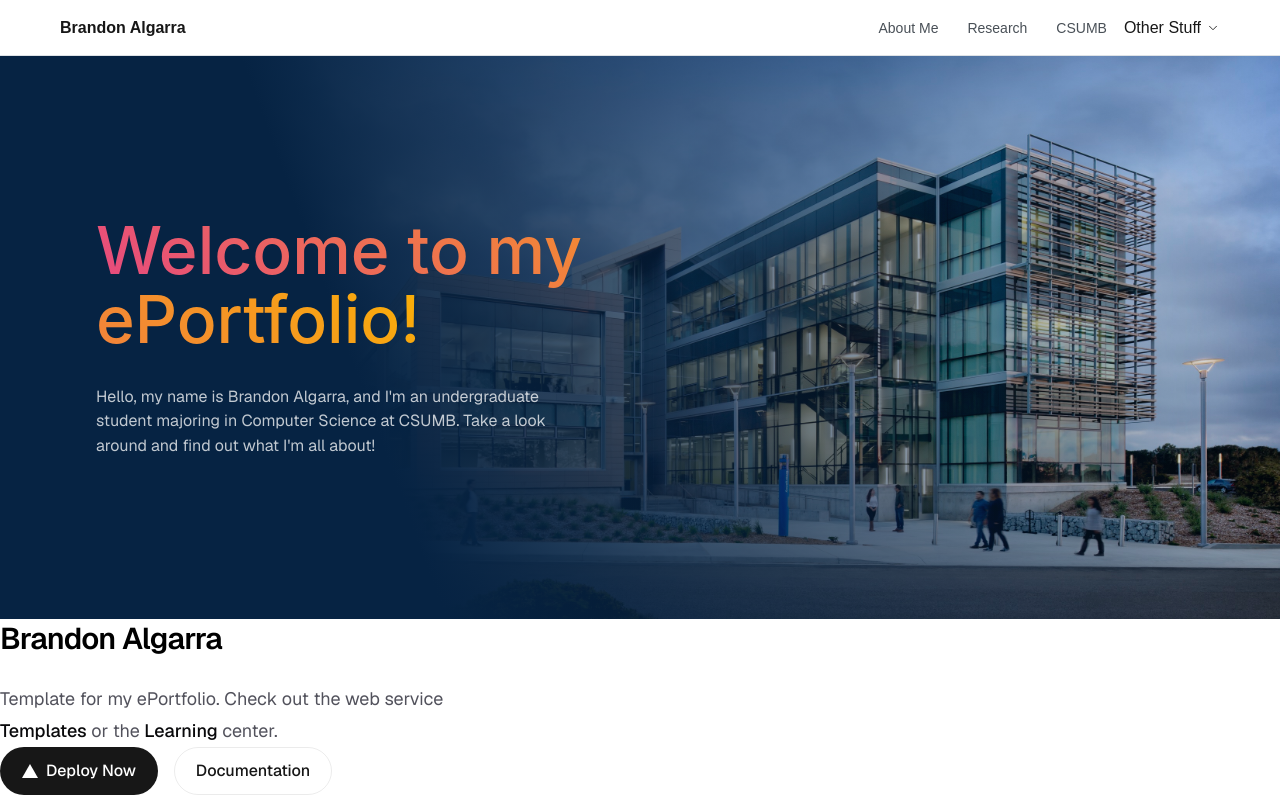
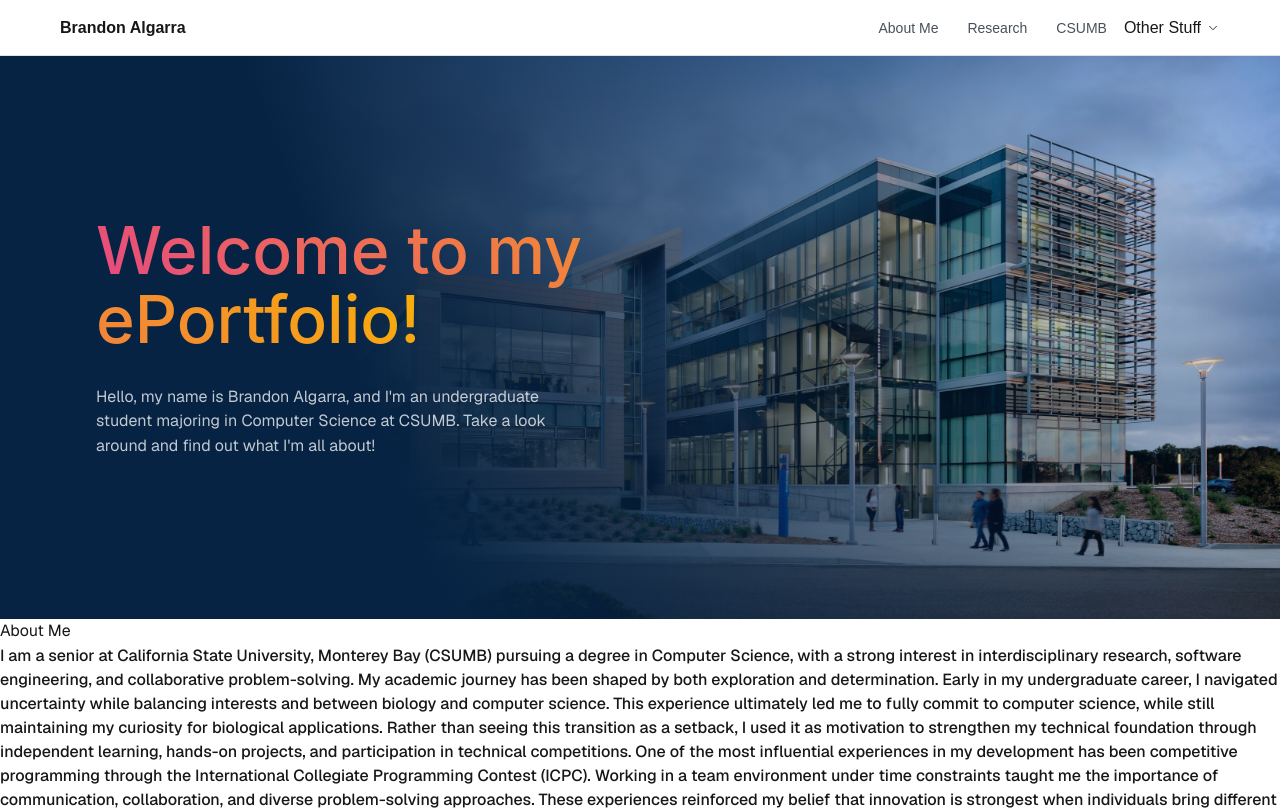
Before and after one commit to BAlgarra/ePortfolio, a Next.js app: page / in a window 1280 px wide. Shown: the top 810 px of the page. Built offline with nearby package versions, Linux system fonts and the light colour scheme.

Commit message:
Added to About Me

```diff
--- a/app/page.tsx
+++ b/app/page.tsx
@@ -7,52 +7,14 @@ export default function Home() {
       <main className="flex min-h-screen w-full flex-col bg-white dark:bg-black sm:items-start">
         <HeroImageRight/>
         <div className="flex flex-col items-center gap-6 text-center sm:items-start sm:text-left">
-
-          <h1 className="max-w-xs text-3xl font-semibold leading-10 tracking-tight text-black dark:text-zinc-50">
-            Brandon Algarra
-          </h1>
-          <p className="max-w-md text-lg leading-8 text-zinc-600 dark:text-zinc-400">
-            Template for my ePortfolio. Check out the web service{" "}
-            <a
-              href="https://rnamotifcontrastwebservice.vercel.app/"
-              className="font-medium text-zinc-950 dark:text-zinc-50"
-            >
-              Templates
-            </a>{" "}
-            or the{" "}
-            <a
-              href="https://nextjs.org/learn?utm_source=create-next-app&utm_medium=appdir-template-tw&utm_campaign=create-next-app"
-              className="font-medium text-zinc-950 dark:text-zinc-50"
-            >
-              Learning
-            </a>{" "}
-            center.
-          </p>
+          About Me
         </div>
         <div className="flex flex-col gap-4 text-base font-medium sm:flex-row">
-          <a
-            className="flex h-12 w-full items-center justify-center gap-2 rounded-full bg-foreground px-5 text-background transition-colors hover:bg-[#383838] dark:hover:bg-[#ccc] md:w-[158px]"
-            href="https://vercel.com/new?utm_source=create-next-app&utm_medium=appdir-template-tw&utm_campaign=create-next-app"
-            target="_blank"
-            rel="noopener noreferrer"
-          >
-            <Image
-              className="dark:invert"
-              src="/vercel.svg"
-              alt="Vercel logomark"
-              width={16}
-              height={16}
-            />
-            Deploy Now
-          </a>
-          <a
-            className="flex h-12 w-full items-center justify-center rounded-full border border-solid border-black/[.08] px-5 transition-colors hover:border-transparent hover:bg-black/[.04] dark:border-white/[.145] dark:hover:bg-[#1a1a1a] md:w-[158px]"
-            href="https://nextjs.org/docs?utm_source=create-next-app&utm_medium=appdir-template-tw&utm_campaign=create-next-app"
-            target="_blank"
-            rel="noopener noreferrer"
-          >
-            Documentation
-          </a>
+          I am a senior at California State University, Monterey Bay (CSUMB) pursuing a degree in Computer Science, with a strong interest in interdisciplinary research, software engineering, and collaborative problem-solving. My academic journey has been shaped by both exploration and determination.
+Early in my undergraduate career, I navigated uncertainty while balancing interests and between biology and computer science. This experience ultimately led me to fully commit to computer science, while still maintaining my curiosity for biological applications. Rather than seeing this transition as a setback, I used it as motivation to strengthen my technical foundation through independent learning, hands-on projects, and participation in technical competitions.
+One of the most influential experiences in my development has been competitive programming through the International Collegiate Programming Contest (ICPC). Working in a team environment under time constraints taught me the importance of communication, collaboration, and diverse problem-solving approaches. These experiences reinforced my belief that innovation is strongest when individuals bring different perspectives together.
+Beyond academics, I try to actively engage in professional and research communities. Attending the Great Minds in STEM Conference exposed me to a broader network of researchers and professionals, highlighting the importance of representation, mentorship, and communication in science. These experiences continue to shape how I approach both learning and contributing to the field.
+
         </div>
       </main>
     </div>
```
